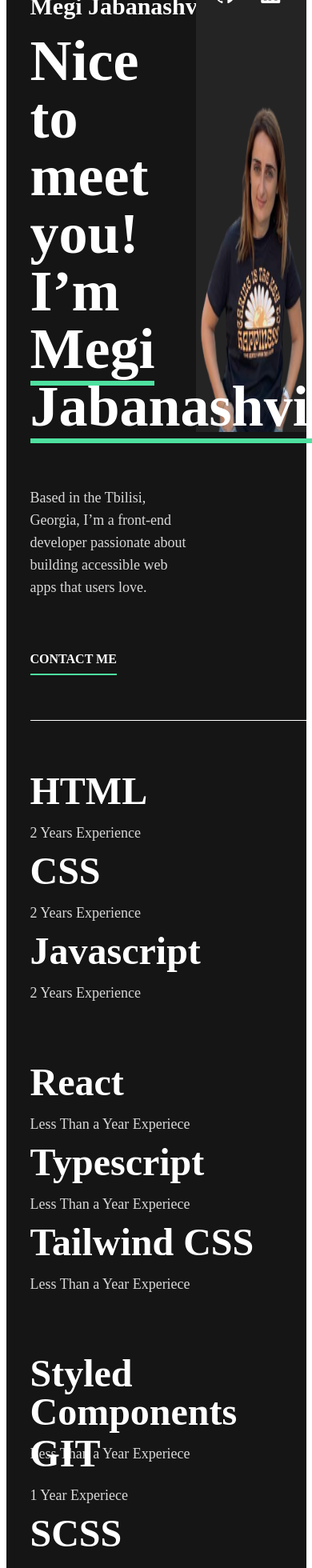
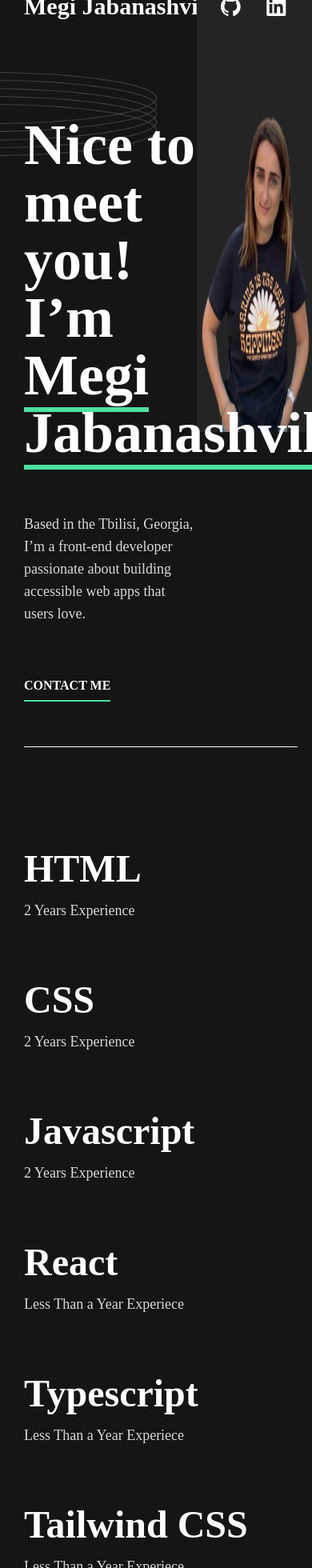
Before and after one commit to megi-j/porfolio, a React (Create React App) app: page / in a window 390 px wide. Shown: the part 40-2000 px from the top of the page at 80% size. Built offline with nearby package versions, Linux system fonts and the light colour scheme.

Commit message:
style: add responsive styles for tablet version

```diff
--- a/src/App.js
+++ b/src/App.js
@@ -11,7 +11,7 @@ import megi from "./images/megi.png";
 import rgoli1 from "./images/rgoli1.png";
 function App() {
   return (
-    <div className="container bg-black01 tablet:py-10 tablet:px-40 mobile:pl-[30px] mobile:py-[30px]">
+    <div className="max-w-[1440px] m-0 mx-auto bg-black01 tablet:py-10 tablet:px-40 mobile:pl-[30px] mobile:py-[30px]">
       <header>
         <h2 className="text-white text-3xl font-bold">Megi Jabanashvili</h2>
       </header>
@@ -22,8 +22,12 @@ function App() {
             src={rgoli}
             alt=""
           />
-          {/* <img className="mobile: hidden" src={rgoli1} alt="" /> */}
-          <h1 className="text-white tablet:text-[88px] font-bold mt-[-50px] mobile:text-7xl">
+          <img
+            className="tablet:hidden mobile:block ml-[-50px]"
+            src={rgoli1}
+            alt=""
+          />
+          <h1 className="text-white tablet:text-[88px] font-bold mt-[-50px] mobile:text-7xl z-10">
             Nice to meet you!
           </h1>
           <h1 className="text-white tablet:text-[88px] font-bold mb-16 mobile:text-7xl">
@@ -32,7 +36,7 @@ function App() {
               Megi Jabanashvili
             </span>
           </h1>
-          <p className="text-grey text-lg tablet:w-1/3 font-medium mb-16 mobile:w-full">
+          <p className="text-grey text-lg tablet:w-1/2 font-medium mb-16 mobile:w-full">
             Based in the Tbilisi, Georgia, I’m a front-end developer passionate
             about building accessible web apps that users love.
           </p>
@@ -43,7 +47,7 @@ function App() {
             CONTACT ME{" "}
           </a>
         </div>
-        <div className="tablet:w-96 bg-black02 pt-10 flex flex-col justify-between mt-[-150px] mobile:w-[322px] mobile:h-[600px]">
+        <div className="tablet:w-96 bg-black02 pt-14 flex flex-col justify-between mt-[-150px] mobile:w-[322px] mobile:h-[600px] z-0">
           <div className="w-full flex justify-end">
             <a
               className="mr-8"
@@ -63,46 +67,44 @@ function App() {
           <img className="w-full h-[80%]" src={megi} alt="" />
         </div>
       </section>
-      <div className="w-full bg-white h-px mt-16"></div>
-      <section className="w-full mt-16">
-        <div className="w-full flex flex-wrap">
-          <div className="w-[280px] h-[100px]">
+      <div className="w-[95%] bg-white h-px mt-16"></div>
+      <section className="w-full mt-16 flex flex-wrap justify-between">
+        {/* <div className="w-full flex flex-wrap"> */}
+        <div className="tablet:w-[350px] h-[100px] mt-16 mobile:w-[300px]">
           <h3 className="text-white text-5xl font-bold mb-3.5">HTML</h3>
           <p className="text-grey text-lg font-medium">2 Years Experience</p>
         </div>
-          <div className="w-[280px] h-[100px]">
+        <div className="tablet:w-[350px] h-[100px] mt-16 mobile:w-[300px]">
           <h3 className="text-white text-5xl font-bold mb-3.5">CSS</h3>
           <p className="text-grey text-lg font-medium">2 Years Experience</p>
         </div>
-          <div className="w-[280px] h-[100px]">
+        <div className="tablet:w-[350px] h-[100px] mt-16 mobile:w-[300px]">
           <h3 className="text-white text-5xl font-bold mb-3.5">Javascript</h3>
           <p className="text-grey text-lg font-medium">2 Years Experience</p>
         </div>
-        </div>
-        <div className="w-full flex mt-16 flex-wrap">
-          <div className="w-[280px] h-[100px]">
+        {/* </div> */}
+        {/* <div className="w-full flex mt-16 flex-wrap"> */}
+        <div className="tablet:w-[350px] h-[100px] mt-16 mobile:w-[300px]">
           <h3 className="text-white text-5xl font-bold mb-3.5">React</h3>
           <p className="text-grey text-lg font-medium">
             Less Than a Year Experiece
           </p>
         </div>
-          <div className="w-[280px] h-[100px]">
+        <div className="tablet:w-[350px] h-[100px] mt-16 mobile:w-[300px]">
           <h3 className="text-white text-5xl font-bold mb-3.5">Typescript</h3>
           <p className="text-grey text-lg font-medium">
             Less Than a Year Experiece
           </p>
         </div>
-          <div className="w-[280px] h-[100px]">
-            <h3 className="text-white text-5xl font-bold mb-3.5">
-              Tailwind CSS
-            </h3>
+        <div className="tablet:w-[350px] h-[100px] mt-16 mobile:w-[300px]">
+          <h3 className="text-white text-5xl font-bold mb-3.5">Tailwind CSS</h3>
           <p className="text-grey text-lg font-medium">
             Less Than a Year Experiece
           </p>
         </div>
-        </div>
-        <div className="w-full flex mt-16 flex-wrap">
-          <div className="w-[280px] h-[100px]">
+        {/* </div> */}
+        {/* <div className="w-full flex mt-16 flex-wrap"> */}
+        <div className="tablet:w-[350px] h-[100px] mt-16 mobile:w-[300px]">
           <h3 className="text-white text-5xl font-bold mb-3.5">
             Styled Components
           </h3>
@@ -110,20 +112,22 @@ function App() {
             Less Than a Year Experiece
           </p>
         </div>
-          <div className="w-[280px] h-[100px]">
+        <div className="tablet:w-[350px] h-[100px] mt-16 mobile:w-[300px]">
           <h3 className="text-white text-5xl font-bold mb-3.5">GIT</h3>
           <p className="text-grey text-lg font-medium">1 Year Experiece</p>
         </div>
-          <div className="w-[280px] h-[100px]">
+        <div className="tablet:w-[350px] h-[100px] mt-16 mobile:w-[300px]">
           <h3 className="text-white text-5xl font-bold mb-3.5">SCSS</h3>
           <p className="text-grey text-lg font-medium">1 Year Experiece</p>
         </div>
-        </div>
+        {/* </div> */}
       </section>
       <section className="w-full mt-36">
-        <h1 className="text-white font-bold text-7xl mb-20">Projects</h1>
-        <div className="flex flex-wrap gap-y-16 justify-between">
-          <div className="w-[500px] h-[400px] relative">
+        <h1 className="text-white font-bold tablet:text-[88px] mb-20 mobile:text-7xl">
+          Projects
+        </h1>
+        <div className="flex flex-wrap gap-y-16 justify-between mobile:pr-[30px]">
+          <div className="tablet:w-[500px] h-[400px] relative mobile:w-[345px]">
             <div className="group absolute bg-black03 top-0 left-0 w-full h-[80%] hover:bg-black04 transition-all flex justify-center flex-col items-center text-white02 hover:text-white cursor-pointer">
               <a
                 className="hover:text-green pb-2.5 border-b-2 border-solid border-green02 group-hover:border-green tracking-[2.28px] mb-12"
@@ -141,12 +145,14 @@ function App() {
               </a>
             </div>
             <img className="w-full h-[80%]" src={planet} alt="" />
-            <h5 className="text-white font-bold text-2xl">PLANETS FACT SITE</h5>
+            <h5 className="text-white font-bold text-2xl mt-[20px] mb-[7px]">
+              PLANETS FACT SITE
+            </h5>
             <p className="text-grey font-medium text-lg">
               REACT, TYPESCRIPT, STYLED COMPONENTS
             </p>
           </div>
-          <div className="w-[500px] h-[400px] relative">
+          <div className="tablet:w-[500px] h-[400px] relative mobile:w-[345px]">
             <div className="group absolute bg-black03 top-0 left-0 w-full h-[80%] hover:bg-black04 transition-all flex justify-center flex-col items-center text-white02 hover:text-white cursor-pointer">
               <a
                 className="hover:text-green pb-2.5 border-b-2 border-solid border-green02 group-hover:border-green tracking-[2.28px] mb-12"
@@ -164,12 +170,12 @@ function App() {
               </a>
             </div>
             <img className="w-full h-[80%]" src={githubProject} alt="" />
-            <h5 className="text-white font-bold text-2xl">
+            <h5 className="text-white font-bold text-2xl mt-[20px] mb-[7px]">
               GITHUB USER SEARCH
             </h5>
             <p className="text-grey font-medium text-lg">REACT API</p>
           </div>
-          <div className="w-[500px] h-[400px] relative">
+          <div className="tablet:w-[500px] h-[400px] relative mobile:w-[345px]">
             <div className="group absolute bg-black03 top-0 left-0 w-full h-[80%] hover:bg-black04 transition-all flex justify-center flex-col items-center text-white02 hover:text-white cursor-pointer">
               <a
                 className="hover:text-green pb-2.5 border-b-2 border-solid border-green02 group-hover:border-green tracking-[2.28px] mb-12"
@@ -187,10 +193,12 @@ function App() {
               </a>
             </div>
             <img className="w-full h-[80%]" src={tipCalculator} alt="" />
-            <h5 className="text-white font-bold text-2xl">TIP CALCULATOR</h5>
+            <h5 className="text-white font-bold text-2xl mt-[20px] mb-[7px]">
+              TIP CALCULATOR
+            </h5>
             <p className="text-grey font-medium text-lg">HTML CSS REACT</p>
           </div>
-          <div className="w-[500px] h-[400px] relative">
+          <div className="tablet:w-[500px] h-[400px] relative mobile:w-[345px]">
             <div className="group absolute bg-black03 top-0 left-0 w-full h-[80%] hover:bg-black04 transition-all flex justify-center flex-col items-center text-white02 hover:text-white cursor-pointer">
               <a
                 className="hover:text-green pb-2.5 border-b-2 border-solid border-green02 group-hover:border-green tracking-[2.28px] mb-12"
@@ -208,10 +216,12 @@ function App() {
               </a>
             </div>
             <img className="w-full h-[80%]" src={restaurant} alt="" />
-            <h5 className="text-white font-bold text-2xl">RESTAURANT APP</h5>
+            <h5 className="text-white font-bold text-2xl mt-[20px] mb-[7px]">
+              RESTAURANT APP
+            </h5>
             <p className="text-grey font-medium text-lg">HTML CSS REACT</p>
           </div>
-          <div className="w-[500px] h-[400px] relative">
+          <div className="tablet:w-[500px] h-[400px] relative mobile:w-[345px]">
             <div className="group absolute bg-black03 top-0 left-0 w-full h-[80%] hover:bg-black04 transition-all flex justify-center flex-col items-center text-white02 hover:text-white cursor-pointer">
               <a
                 className="hover:text-green pb-2.5 border-b-2 border-solid border-green02 group-hover:border-green tracking-[2.28px] mb-12"
@@ -229,12 +239,14 @@ function App() {
               </a>
             </div>
             <img className="w-full h-[80%]" src={todo} alt="" />
-            <h5 className="text-white font-bold text-2xl">TODO APP</h5>
+            <h5 className="text-white font-bold text-2xl mt-[20px] mb-[7px]">
+              TODO APP
+            </h5>
             <p className="text-grey font-medium text-lg">
               HTML CSS REACT TYPESCRIPT
             </p>
           </div>
-          <div className="w-[500px] h-[400px] relative">
+          <div className="tablet:w-[500px] h-[400px] relative mobile:w-[345px]">
             <div className="group absolute bg-black03 top-0 left-0 w-full h-[80%] hover:bg-black04 transition-all flex justify-center flex-col items-center text-white02 hover:text-white cursor-pointer">
               <a
                 className="hover:text-green pb-2.5 border-b-2 border-solid border-green02 group-hover:border-green tracking-[2.28px] mb-12"
@@ -252,15 +264,17 @@ function App() {
               </a>
             </div>
             <img className="w-full h-[80%]" src={bootcamp} alt="" />
-            <h5 className="text-white font-bold text-2xl">TBILISI BOOTCAMP</h5>
+            <h5 className="text-white font-bold text-2xl mt-[20px] mb-[7px]">
+              TBILISI BOOTCAMP
+            </h5>
             <p className="text-grey font-medium text-lg">HTML CSS REACT</p>
           </div>
         </div>
       </section>
-      <div className="w-full bg-white h-px mt-16"></div>
+      <div className="w-[95%] bg-white h-px mt-16"></div>
       <footer className="w-full mt-12 flex justify-between">
         <h2 className="text-white text-3xl font-bold">Megi Jabanashvili</h2>
-        <div className="w-20 flex justify-between">
+        <div className="w-20 flex justify-between mr-[30px]">
           <a href="https://github.com/megi-j">
             <img src={github} alt="" />
           </a>
```
Lines whose indentation alone changed are shown as unchanged.
